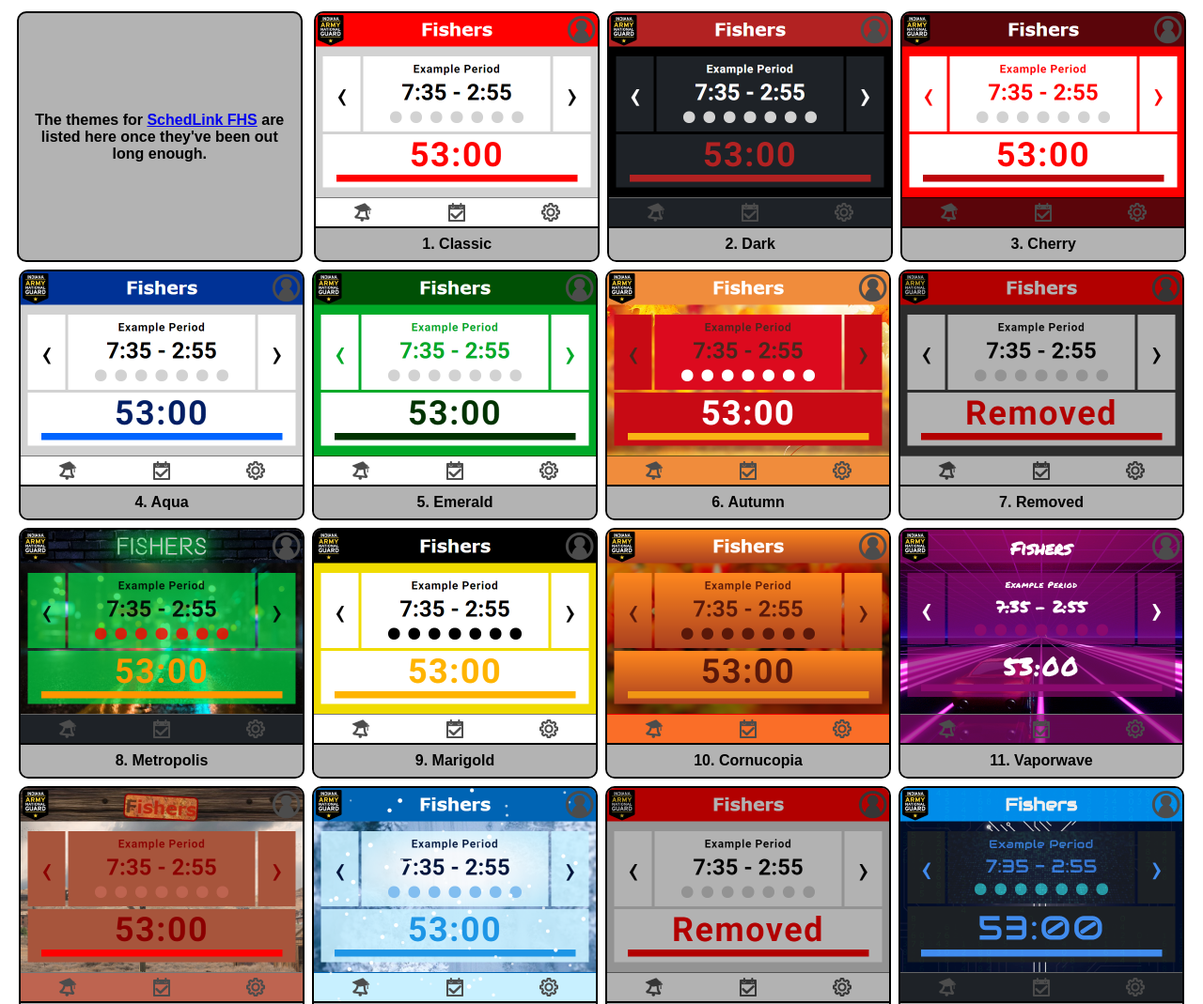
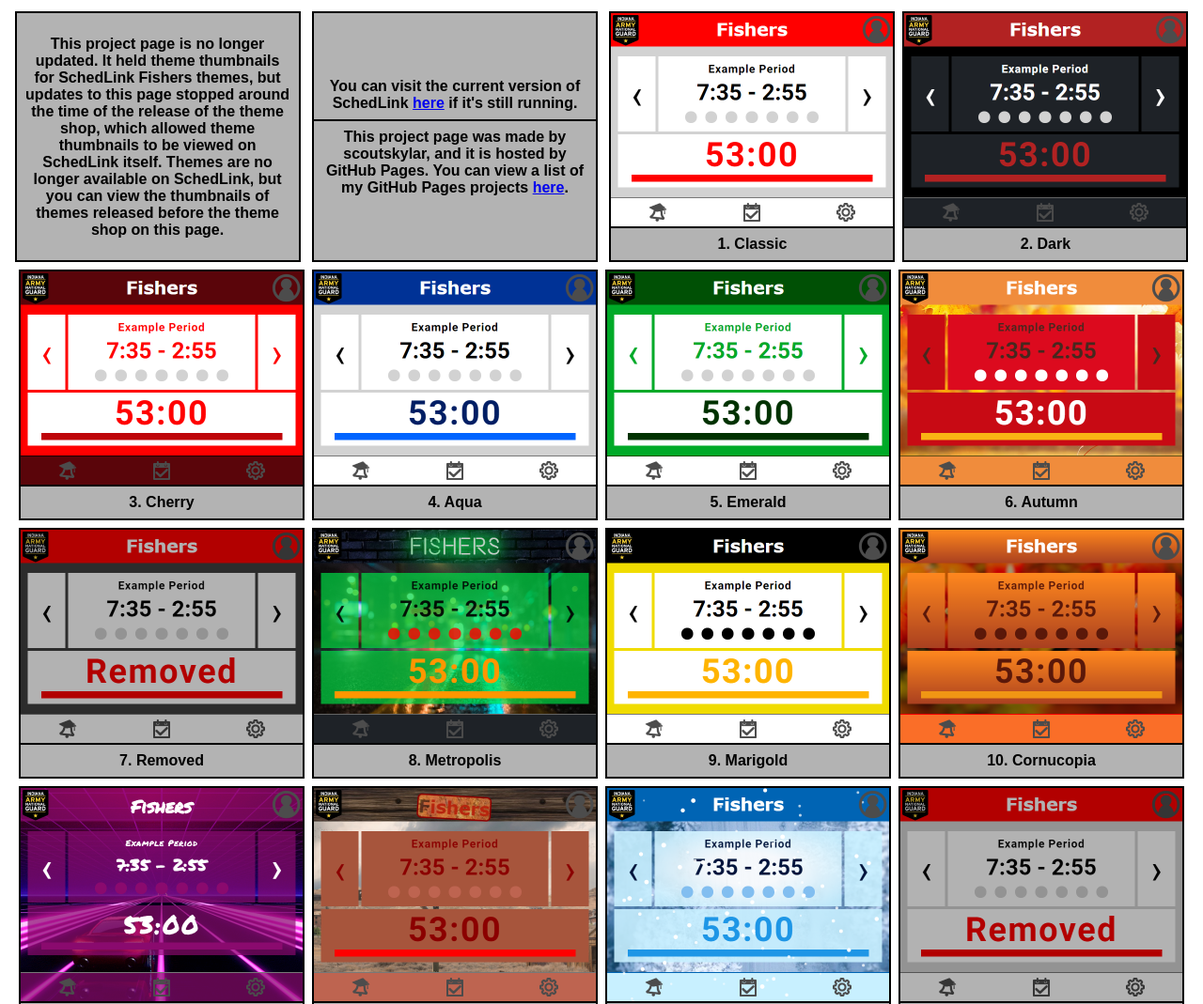
Before and after one commit to scoutskylar/theme-gallery, a plain HTML site: page docs/index.html in a window 1280 px wide. Shown: the top 1069 px of the page at 94% size. Drawn offline with Linux system fonts and the light colour scheme.

Commit message:
Archived

```diff
--- a/docs/index.html
+++ b/docs/index.html
@@ -4,18 +4,38 @@
         <meta charset="UTF-8">
         <meta name="viewport" content="width=device-width, initial-scale=1.0">
         <meta http-equiv="X-UA-Compatible" content="ie=edge">
-    <title>Theme Gallery for SchedLink FHS</title>
+        <title>[Archived] Theme Gallery for SchedLink FHS</title>
         <link rel="stylesheet" href="style.css">
-    <link rel="shortcut icon" href="gallery-logo-placeholder-v2-16x16.ico?v=icon-placeholder-1">
+        <link rel="shortcut icon" href="favicon.ico?v=icon-v1">
     </head>
     <body>
-    <main><div><p>
-        The themes for <a href="https://schedlink.com/FHS">SchedLink FHS</a>
-        are listed here once they've been out long enough<!--
-        for most people that care to have figured the puzzle
-        out or ask someone else what the theme name is-->.
-    </p></div>
+        <main>
+            <div>
+                <p>
+                    This project page is no longer updated.
+                    It held theme thumbnails for SchedLink Fishers themes,
+                    but updates to this page stopped around the time
+                    of the release of the theme shop, which allowed
+                    theme thumbnails to be viewed on SchedLink itself.
+                    Themes are no longer available on SchedLink,
+                    but you can view the thumbnails of themes
+                    released before the theme shop on this page.
+                </p>
+            </div>
+            <div>
+                <p>
+                    You can visit the current version of SchedLink
+                    <a href="https://schedlink.com/">here</a>
+                    if it's still running.
+                </p>
+                <p>
+                    This project page was made by scoutskylar,
+                    and it is hosted by GitHub Pages.
+                    You can view a list of my GitHub Pages projects
+                    <a href="https://scoutskylar.github.io/">here</a>.
+                </p>
+            </div>
+        </main>
         <script src="load.js"></script>
-    </main>
     </body>
 </html>
--- a/docs/load.js
+++ b/docs/load.js
@@ -1,5 +1,5 @@
 {
-  const cacheId = 'VoidIsNowOnTheGallery';
+  const cacheId = 'Archived-v1';
   const newThemeImageFilename = '';
   const newThemeAltText = ''; // quoted text
   const newThemeAltTextHint = '';
@@ -62,7 +62,6 @@
 
     // Title
     p = document.createElement('p');
-    // p.innerText = themeIndex + '. ' + 'New Theme';
     p.innerText = 'New Theme';
     div.appendChild(p);
 
--- a/docs/style.css
+++ b/docs/style.css
@@ -24,7 +24,7 @@ main > div {
     justify-content: center;
     vertical-align: top;
     border: 2px solid;
-    border-radius: 10px;
+    /* border-radius: 10px; */
     overflow: hidden;
     width: 300px;
     height: 263px;
@@ -52,6 +52,7 @@ main > div p {
     padding: 8px;
     margin: 0;
     background-color: hsla(0, 0%, 70%, 1);
+    overflow-y: auto;
 }
 
 /* main > div > *:not(p) {
```
Also changed, not shown: docs/favicon.ico (renamed from docs/gallery-logo-placeholder-v2-16x16.ico), docs/grayscale-photo-of-man-683404.jpg (deleted). Lines whose indentation alone changed are shown as unchanged.
